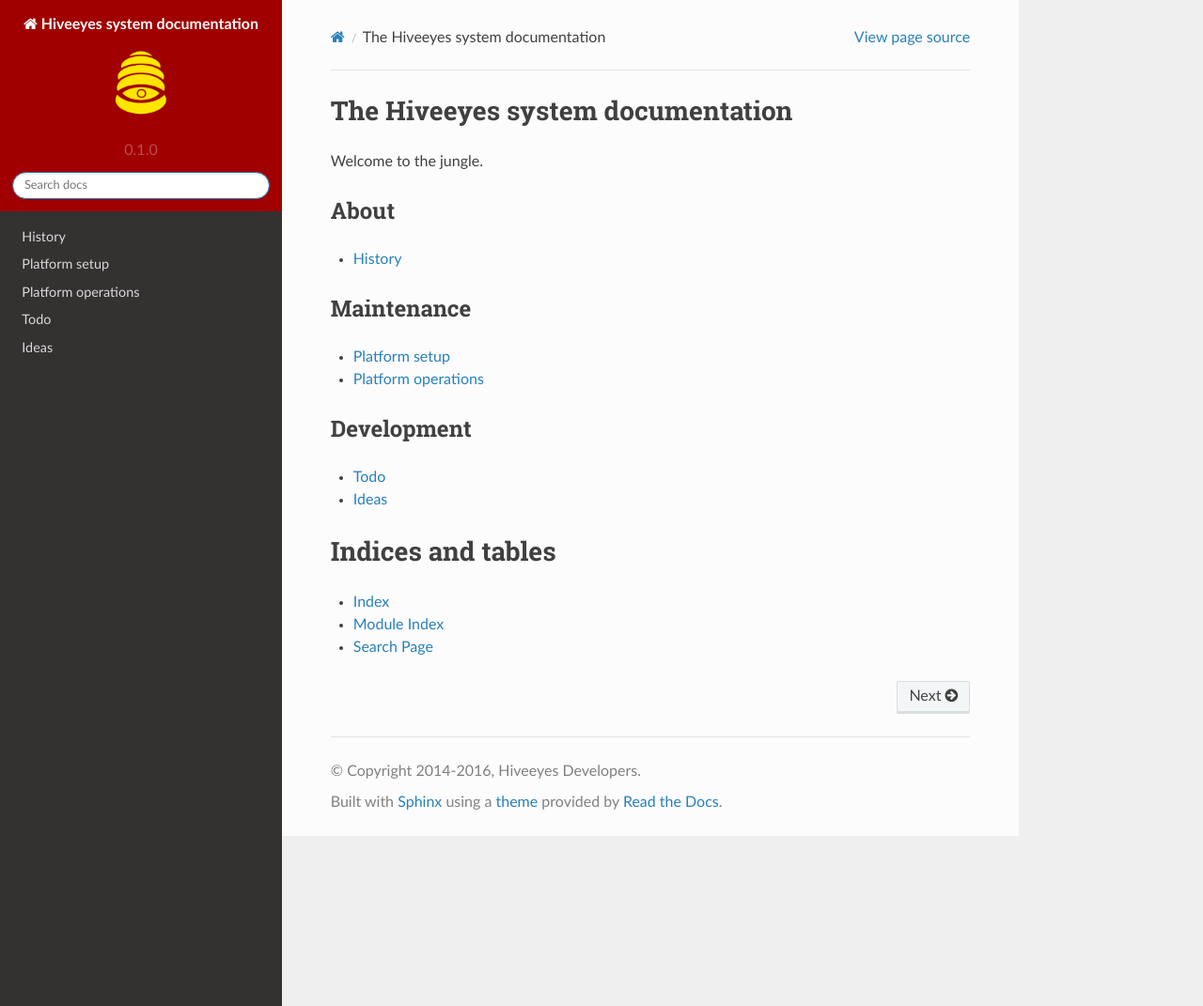
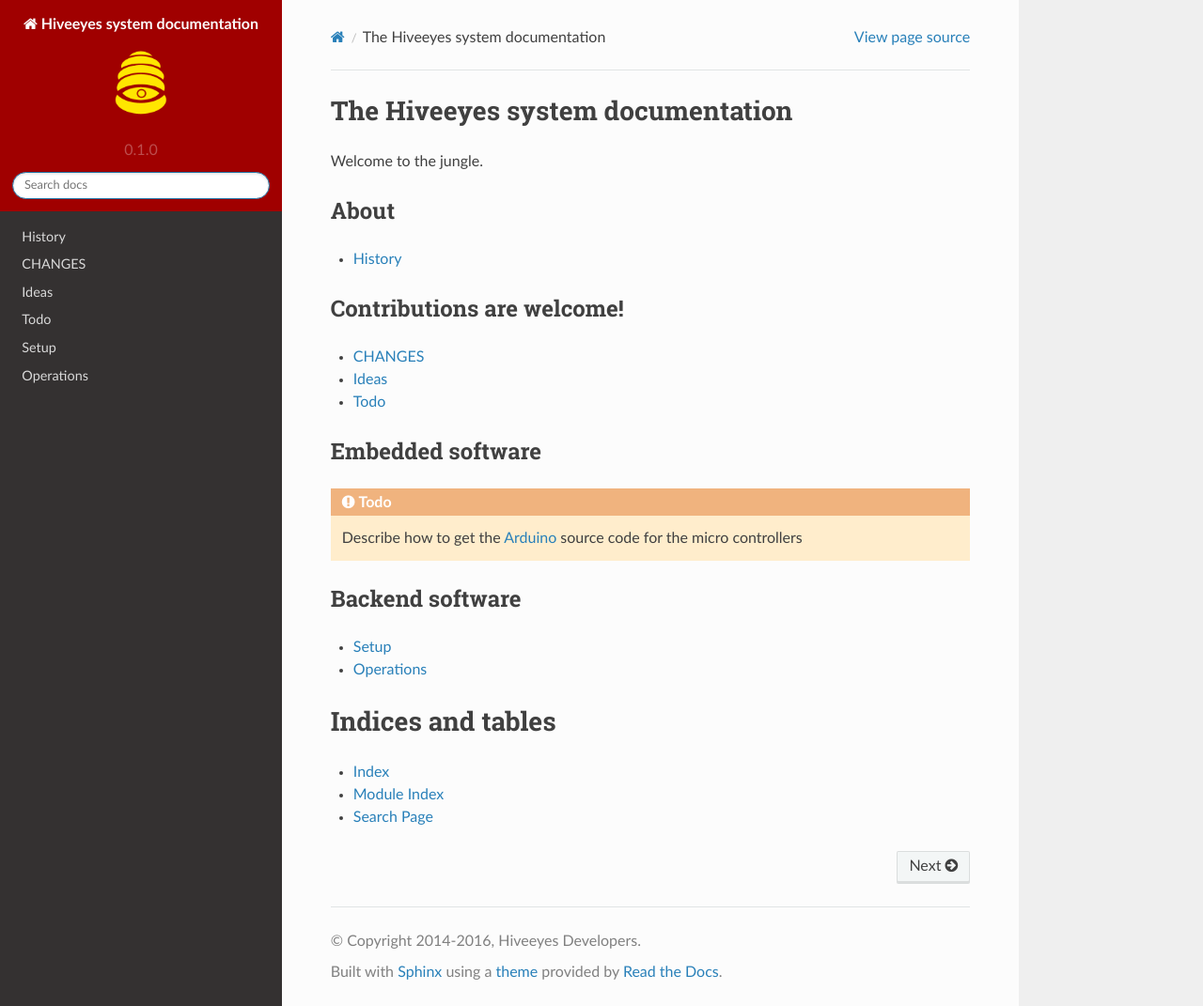
Before and after one commit to hiveeyes/documentation, a Sphinx documentation site: the page built from doc/source/index.rst, in a window 1280 px wide and 1071 px high. Shown: the whole window at 94% size. Built offline with Sphinx 7.4.7 and the Read the Docs theme 2.0.0, drawn with Linux system fonts in a browser that asks for light colours; pages that are not in the unit, such as notebooks, are missing from menus.

Commit message:
add CHANGES.rst, improve main index page, wording

```diff
--- a/doc/source/index.rst
+++ b/doc/source/index.rst
@@ -19,8 +21,24 @@ About
     history
 
 
-Maintenance
------------
+Contributions are welcome!
+--------------------------
+
+.. toctree::
+    :maxdepth: 1
+
+    README
+    changes
+    tasks
+
+
+Embedded software
+-----------------
+.. todo:: Describe how to get the Arduino_ source code for the micro controllers
+
+
+Backend software
+----------------
 
 .. toctree::
     :maxdepth: 1
@@ -29,16 +47,6 @@ Maintenance
     operations
 
 
-Development
------------
-
-.. toctree::
-    :maxdepth: 1
-
-    README
-    tasks
-
-
 Indices and tables
 ==================
 
--- a/doc/source/operations.rst
+++ b/doc/source/operations.rst
@@ -1,8 +1,8 @@
 .. include:: _resources.rst
 
-###################
-Platform operations
-###################
+##########
+Operations
+##########
 
 ******
 Backup
--- a/doc/source/setup.rst
+++ b/doc/source/setup.rst
@@ -1,8 +1,8 @@
 .. include:: _resources.rst
 
-##############
-Platform setup
-##############
+#####
+Setup
+#####
 
 ***************
 Setup on Debian
```
Also changed, not shown: other parts of doc/source/index.rst (+2 -0 lines), CHANGES.rst (added, +25 -0 lines), TODO.rst (+12 -10 lines), doc/source/changes.rst (added, +7 -0 lines).
